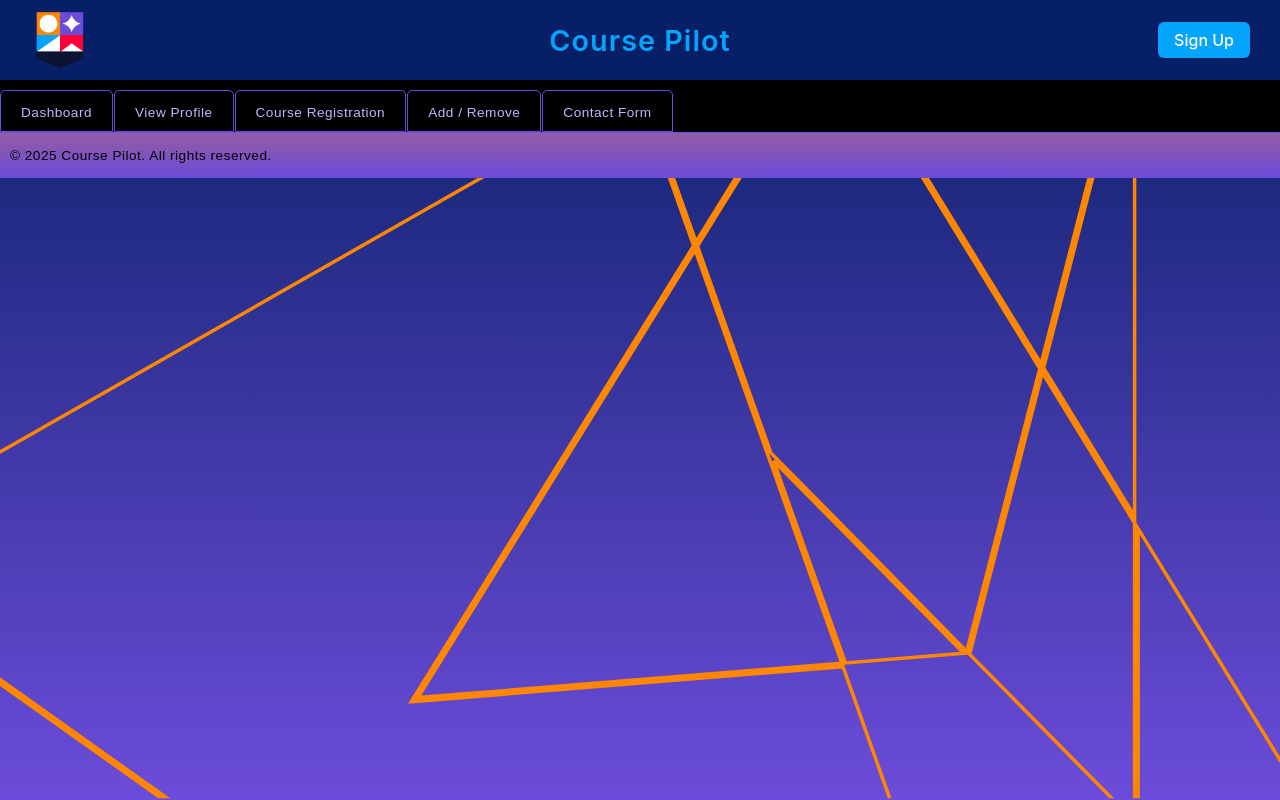
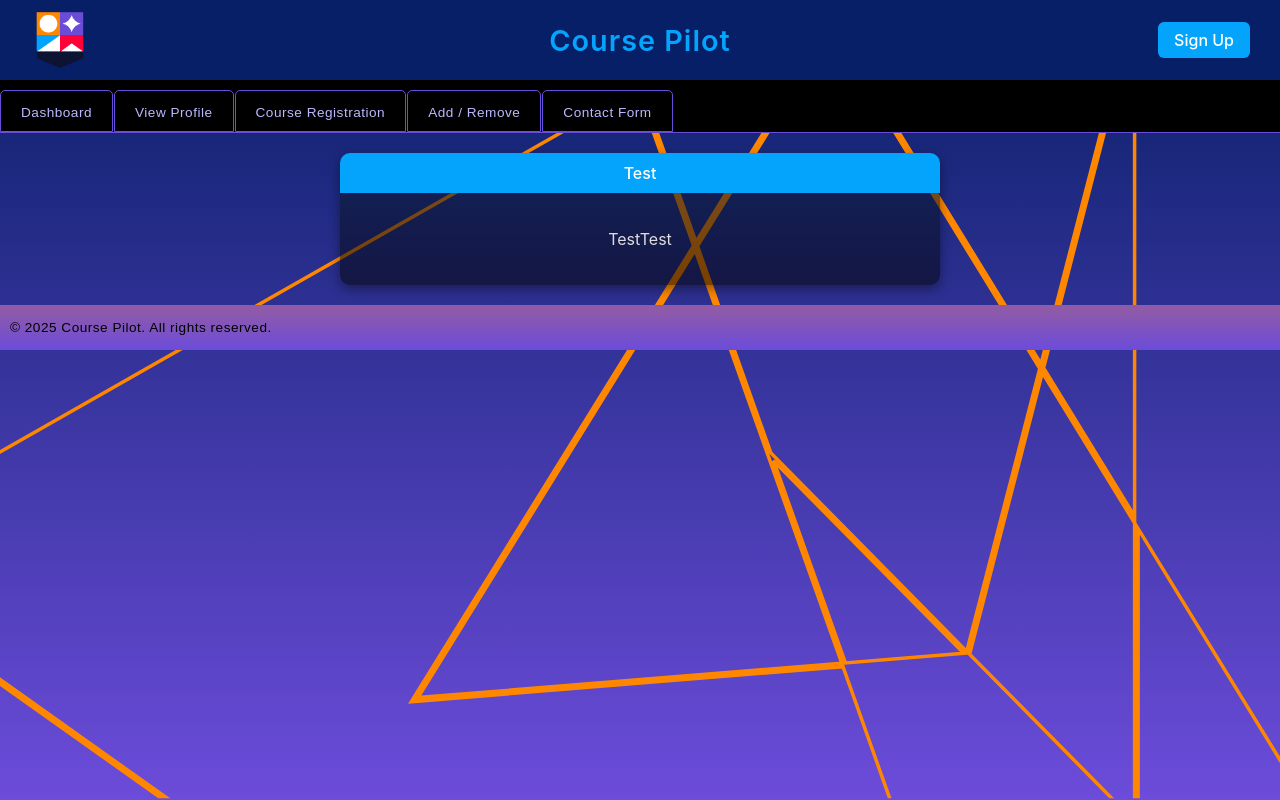
Before and after one commit to ShadeKnightly/CoursePilot, a React (Create React App) app in the folder course-pilot/: page /profile in a window 1280 px wide. Built offline with nearby package versions, Linux system fonts and the light colour scheme.

Commit message:
Add reusable Card component
Introduced a new CardComp React component with associated CSS for consistent card styling. Integrated CardComp into App.js for displaying content in a styled card layout.

```diff
--- a/course-pilot/src/App.js
+++ b/course-pilot/src/App.js
@@ -4,6 +4,7 @@ import Header from "./components/Header/Header";
 import Background from "./components/Background/Background";
 import Menu from "./components/Menu/Menu";
 import Footer from "./components/Footer/Footer";
+import CardComp from "./components/card/cardComponent";
 import "./styles/Variables.css";
 
 function App() {
@@ -12,6 +13,9 @@ function App() {
       <Background>
         <Header />
         <Menu />
+        <CardComp title='Test'>
+          <p>TestTest</p>
+        </CardComp>
         <Routes>
           <Route path="/" element={null} />
         </Routes>
--- /dev/null
+++ b/course-pilot/src/components/card/cardComp.css
@@ -0,0 +1,24 @@
+.card {
+  border-radius: 10px;
+  overflow: hidden;
+  background: linear-gradient(to bottom, #0b1e3d8e, #00000086);
+  color: white;
+  width: 100%;
+  max-width: 600px;
+  box-shadow: 0px 4px 12px rgba(0, 0, 0, 0.4);
+  margin: 20px auto;
+}
+
+.card-header {
+  background-color: var(--color-accent);
+  color: var(--color--primary);
+  text-align: center;
+  font-weight: 500;
+  padding: 10px;
+}
+
+.card-body {
+  padding: 20px;
+  text-align: center;
+  color: #ddd;
+}
--- /dev/null
+++ b/course-pilot/src/components/card/cardComponent.jsx
@@ -0,0 +1,13 @@
+import React from "react";
+import "./cardComp.css";
+
+function CardComp({ title, children }) {
+  return (
+    <div className="card">
+      <div className="card-header">{title}</div>
+      <div className="card-body">{children}</div>
+    </div>
+  );
+}
+
+export default CardComp;
```
Lines whose indentation alone changed are shown as unchanged.
